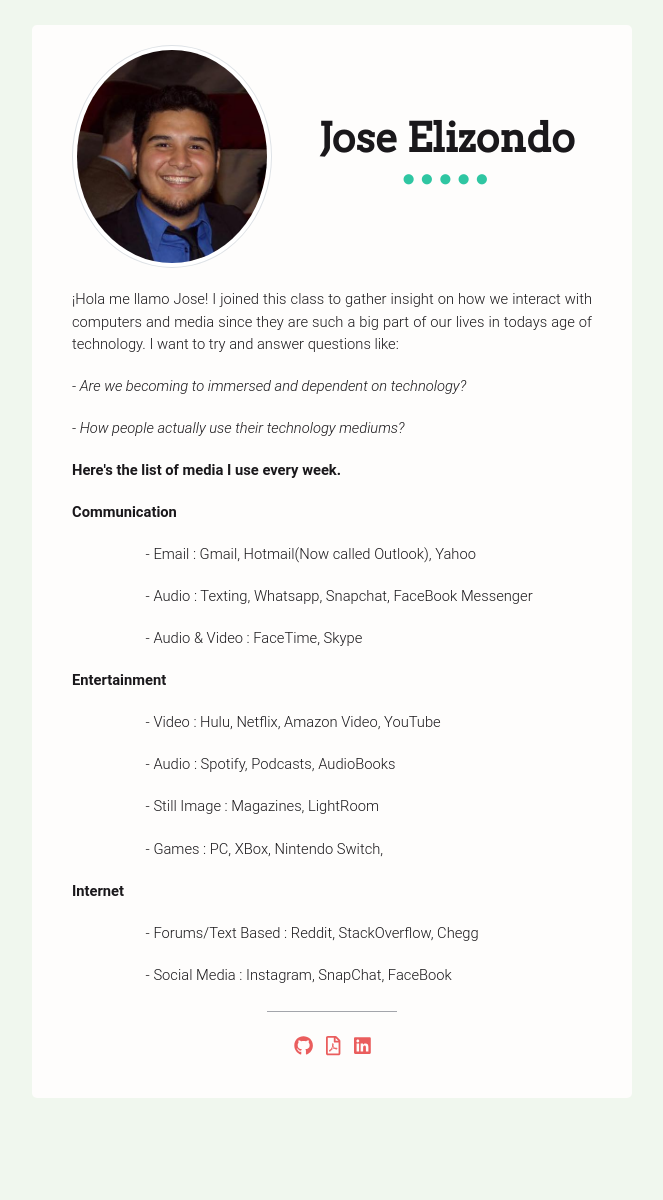
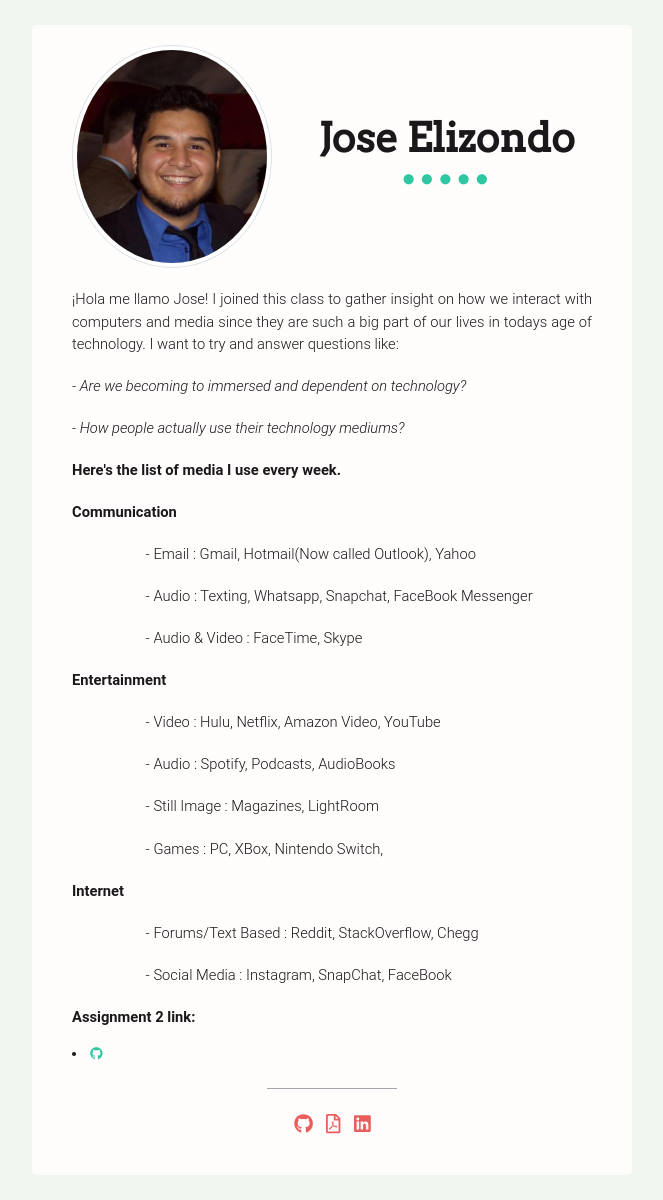
Before and after one commit to JElizondo033/ElizondoLJose.github.io, a Jekyll site: the page CSCE445/index.html, which Jekyll copies as it is, in a window 1280 px wide. Shown: the whole page, without its empty margins (308-971 px from the left). Built offline with Jekyll 4.4.1, drawn with Linux system fonts in a browser that asks for light colours; nearby versions of some CDN libraries; before the commit the page ends 1123 px from its top, so only the background shows below that.

Commit message:
Adding a link to new

```diff
--- a/CSCE445/index.html
+++ b/CSCE445/index.html
@@ -199,6 +199,10 @@
             	 </p>
             </p>
 
+            <p class="lead">
+				<b>Assignment 2 link:</b>
+            	<li><a  href="http://github.com/JElizondo033/"><i class="fab fa-github"></i></a></li>
+            </p>
                 <hr/>
               </p>
             </div>
```
